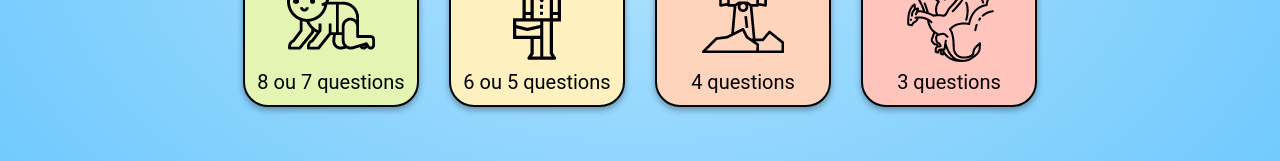
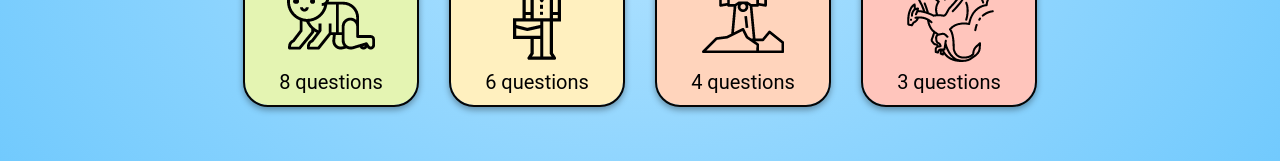
Before and after one commit to ephiscience/wisdom-journey-front, an Angular app: page / in a window 1280 px wide. Both pictures are taken after a click on the button "Jouer". Shown: the part 479-640 px from the top of the page. Built offline with nearby package versions, Linux system fonts and the light colour scheme.

Commit message:
Clean of pregame components
Co-authored-by: Kappamille <Camille.duquesne@cri-paris.org>

```diff
--- a/src/app/app.component.ts
+++ b/src/app/app.component.ts
@@ -3,15 +3,11 @@ import { Component } from '@angular/core';
 @Component({
   selector: 'app-root',
   template: `
-      <app-home *ngIf="home; else elseHome" (pregame)="launchPreGame()"></app-home>
-        <ng-template #elseHome></ng-template>
-      <app-pregame *ngIf="pregame; else elsePreGame" (startGame)="launchGame($event)" (returnHome)="launchHome()"> </app-pregame>
-        <ng-template #elsePreGame></ng-template>
-      <app-game *ngIf="game; else elseGame" (returnHome)="launchHome()" [theQuestions]="this.maxQuestions" [thePlayers]="this.numPlayers"> </app-game>
-        <ng-template #elseGame></ng-template>
+      <app-home *ngIf="home" (pregame)="launchPreGame()"></app-home>
+      <app-pregame *ngIf="pregame" (startGame)="launchGame($event)" (returnHome)="launchHome()"> </app-pregame>
+      <app-game *ngIf="game" (returnHome)="launchHome()" [theQuestions]="this.maxQuestions" [thePlayers]="this.numPlayers"> </app-game>
   `,
-  styles: [`
-  `]
+  styles: []
 })
 export class AppComponent {
   home = true;
--- a/src/app/level-selection/level-selection.component.ts
+++ b/src/app/level-selection/level-selection.component.ts
@@ -1,19 +1,58 @@
 import { Component, OnInit, Output, EventEmitter } from '@angular/core';
+
+interface Level {
+  title: string;
+  description: string;
+  icon: string;
+  cardCount: number;
+  background: string;
+}
+
+const LEVELS: Level[] = [
+  {
+    title: 'Débutant',
+    description: '8 questions',
+    icon: 'debutant.png',
+    background: '#E4F4B2 0% 0% no-repeat padding-box',
+    cardCount: 8,
+  },
+  {
+    title: 'Intermédiaire',
+    description: '6 questions',
+    icon: 'intermediaire.png',
+    background: '#FFF0BF 0% 0% no-repeat padding-box',
+    cardCount: 6,
+  },
+  {
+    title: 'Avancé',
+    description: '4 questions',
+    icon: 'avance.png',
+    background: '#FFD4BC 0% 0% no-repeat padding-box',
+    cardCount: 4,
+  },
+  {
+    title: 'Expert',
+    description: '3 questions',
+    icon: 'expert.png',
+    background: '#FFC5BC 0% 0% no-repeat padding-box',
+    cardCount: 3,
+  },
+];
 
 @Component({
   selector: 'app-level-selection',
   template: `
-    <div class="texte"> 2 - Sélectionnez la difficulté </div>
+    <div class="texte">2 - Sélectionnez la difficulté</div>
     <div class="container">
-      <button *ngFor="let item of this.levels, index as i" [style.background]="getBackground(i)"
-      [style.border]="selected(i)" (click)="this.clickedButton = i; levelSelection(this.levels[i])">
-        <div class="upper-text"> {{this.upperText[i]}} </div>
-        <img class="icon" src="{{'../assets/images/' + this.iconName[i] }}" alt="level icon">
-        <div class="lower-text"> {{this.lowerText[i]}} </div>
+      <button *ngFor="let item of levels" [style.background]="item.background" [style.border]="selected(item)" (click)="levelSelection(item)">
+        <div class="upper-text">{{ item.title }}</div>
+        <img class="icon" src="../assets/images/{{ item.icon }}" alt="level icon" />
+        <div class="lower-text">{{ item.description }}</div>
       </button>
     </div>
   `,
-  styles: [`
+  styles: [
+    `
       :host {
         display: flex;
         flex-direction: column;
@@ -37,7 +76,7 @@ import { Component, OnInit, Output, EventEmitter } from '@angular/core';
       button {
         width: 176px;
         height: 189px;
-    background: #E4F4B2 0% 0% no-repeat padding-box;
+        background: #e4f4b2 0% 0% no-repeat padding-box;
         box-shadow: 0px 3px 6px #00000057;
         border: 2px solid #050505;
         border-radius: 25px;
@@ -75,49 +114,25 @@ margin-right: auto;
         letter-spacing: 0px;
         color: #000000;
       }
+    `,
+  ],
+})
+export class LevelSelectionComponent {
+  @Output() maxQuestions = new EventEmitter<number>();
+  levels = LEVELS;
 
-  `]
-})
-export class LevelSelectionComponent implements OnInit {
-  @Output() maxQuestions = new EventEmitter<number>();
-  levels: number[] = [8,6,4,3]; /*number of max questions*/
-  upperText: string[] = ['Débutant', 'Intermédiaire', 'Avancé', 'Expert'];
-  iconName: string[] = ['debutant.png', 'intermediaire.png', 'avance.png', 'expert.png'];
-  lowerText: string[] = ['8 ou 7 questions', '6 ou 5 questions', '4 questions', '3 questions'];
-  background: string[] =
-    ['#E4F4B2 0% 0% no-repeat padding-box',
-    '#FFF0BF 0% 0% no-repeat padding-box',
-    '#FFD4BC 0% 0% no-repeat padding-box',
-    '#FFC5BC 0% 0% no-repeat padding-box'];
-  clickedButton = -1;
+  clickedButton?: Level;
 
-  constructor() { }
-
-  ngOnInit(): void {
+  levelSelection(level: Level): void {
+    this.clickedButton = level;
+    this.maxQuestions.emit(level.cardCount);
   }
 
-  levelSelection(numQuestions: number): void {
-    this.maxQuestions.emit(numQuestions);
-  }
-
-  getBackground(i: number): string {
-    if (i === 0) {
-      return '#E4F4B2 0% 0% no-repeat padding-box';
-    } else if (i === 1) {
-      return '#FFF0BF 0% 0% no-repeat padding-box';
-    } else if (i === 2) {
-      return '#FFD4BC 0% 0% no-repeat padding-box';
-    } else {
-      return '#FFC5BC 0% 0% no-repeat padding-box';
-    }
-  }
-
-  selected(num: number){
+  selected(num: Level) {
     if (num === this.clickedButton) {
       return '6px solid #050505';
     } else {
       return '2px solid #050505';
     }
   }
-
 }
--- a/src/app/player-selection/player-selection.component.ts
+++ b/src/app/player-selection/player-selection.component.ts
@@ -1,12 +1,18 @@
 import { Component, OnInit, Output, EventEmitter } from '@angular/core';
+
+const AVAILABLE_PLAYERS_CHOICES = [3,4,5,6]
 
 @Component({
   selector: 'app-player-selection',
   template: `
     <div class="texte"> 1 - Sélectionnez le nombre de joueurs </div>
     <div class="container">
-      <button *ngFor="let item of this.maxNumPlayers, index as i"  [style.border]="selected(i)"
-      (click)="this.clickedButton = i; playerSelection(this.maxNumPlayers[i])"> {{this.maxNumPlayers[i]}} </button>
+      <button
+        *ngFor="let item of maxNumPlayers"
+        [style.border]="selected(item)"
+        (click)="playerSelection(item)">
+        {{ item }}
+      </button>
     </div>
 
   `,
@@ -48,17 +54,15 @@ import { Component, OnInit, Output, EventEmitter } from '@angular/core';
     }
     `]
 })
-export class PlayerSelectionComponent implements OnInit {
+export class PlayerSelectionComponent {
+  maxNumPlayers = AVAILABLE_PLAYERS_CHOICES
+
   @Output() numPlayers = new EventEmitter<number>();
-  maxNumPlayers: number[] = [3,4,5,6];
-  clickedButton = -1;
 
-  constructor() { }
-
-  ngOnInit(): void {
-  }
+  clickedButton = 0;
 
   playerSelection(num: number): void {
+    this.clickedButton = num;
     this.numPlayers.emit(num);
   }
 
@@ -69,6 +73,4 @@ export class PlayerSelectionComponent implements OnInit {
       return '2px solid #050505';
     }
   }
-
-
 }
--- a/src/app/pregame/pregame.component.ts
+++ b/src/app/pregame/pregame.component.ts
@@ -5,11 +5,11 @@ import { Component, OnInit, Output, EventEmitter } from '@angular/core';
   template: `
     <app-player-selection (numPlayers)="numPlayersSelection($event)"></app-player-selection>
     <app-level-selection (maxQuestions)="maxQuestionsSelection($event)"></app-level-selection>
-    <button class="play" (click)="launchGame()"> Créer la partie </button>
+    <button class="play" (click)="launchGame()">Créer la partie</button>
     <button class="home" (click)="loadHome()"></button>
-
   `,
-  styles: [`
+  styles: [
+    `
       :host {
         display: flex;
         flex-direction: column;
@@ -20,8 +20,8 @@ import { Component, OnInit, Output, EventEmitter } from '@angular/core';
       button.play {
         width: 567px;
         height: 114px;
-    background: #FFA935 0% 0% no-repeat padding-box;
-    box-shadow: 3px 3px 3px #0000005F;
+        background: #ffa935 0% 0% no-repeat padding-box;
+        box-shadow: 3px 3px 3px #0000005f;
         border: 3px solid #707070;
         border-radius: 74px;
         text-align: center;
@@ -30,28 +30,24 @@ import { Component, OnInit, Output, EventEmitter } from '@angular/core';
         cursor: pointer;
       }
       button.home {
-    position:fixed;
-    bottom:1%;
-    right:1%;
+        position: fixed;
+        bottom: 1%;
+        right: 1%;
         width: 56px;
         height: 56px;
         background: transparent url('../assets/images/home@2x.png') 0% 0% no-repeat padding-box;
-    background-size:contain;
+        background-size: contain;
         border: 0px;
         cursor: pointer;
       }
-  `]
+    `,
+  ],
 })
-export class PregameComponent implements OnInit {
+export class PregameComponent {
   @Output() startGame = new EventEmitter<number[]>();
   @Output() returnHome = new EventEmitter();
   numPlayers = 0;
   maxQuestions = 0;
-
-  constructor() { }
-
-  ngOnInit(): void {
-  }
 
   numPlayersSelection(num: number): void {
     this.numPlayers = num;
@@ -70,12 +66,11 @@ export class PregameComponent implements OnInit {
       alert('Please select a level');
     }
     if (this.numPlayers !== 0 && this.maxQuestions !== 0) {
-      this.startGame.emit([this.numPlayers, this.maxQuestions,]);
+      this.startGame.emit([this.numPlayers, this.maxQuestions]);
     }
   }
 
   loadHome(): void {
     this.returnHome.emit();
   }
-
 }
```
Lines whose indentation alone changed are shown as unchanged.
